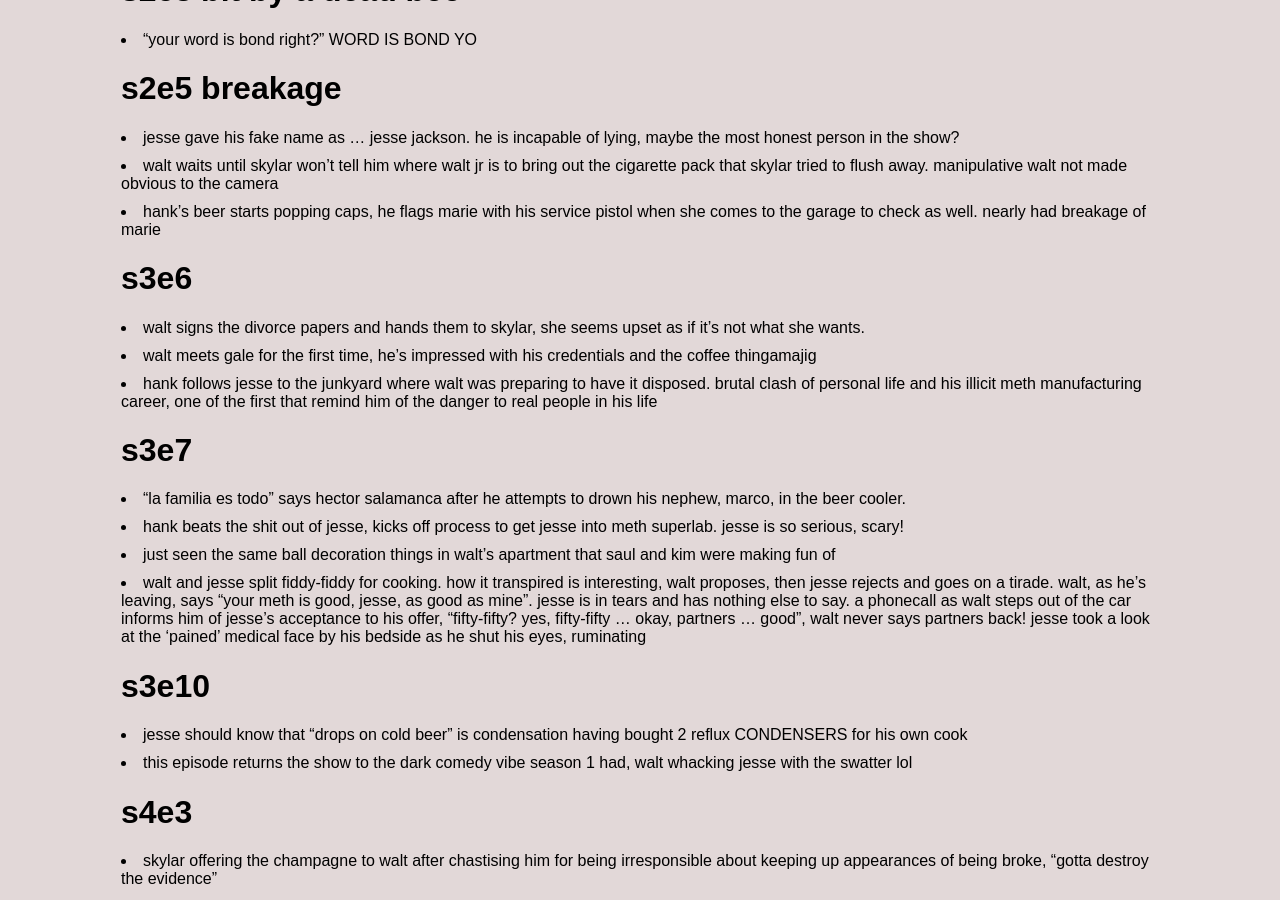
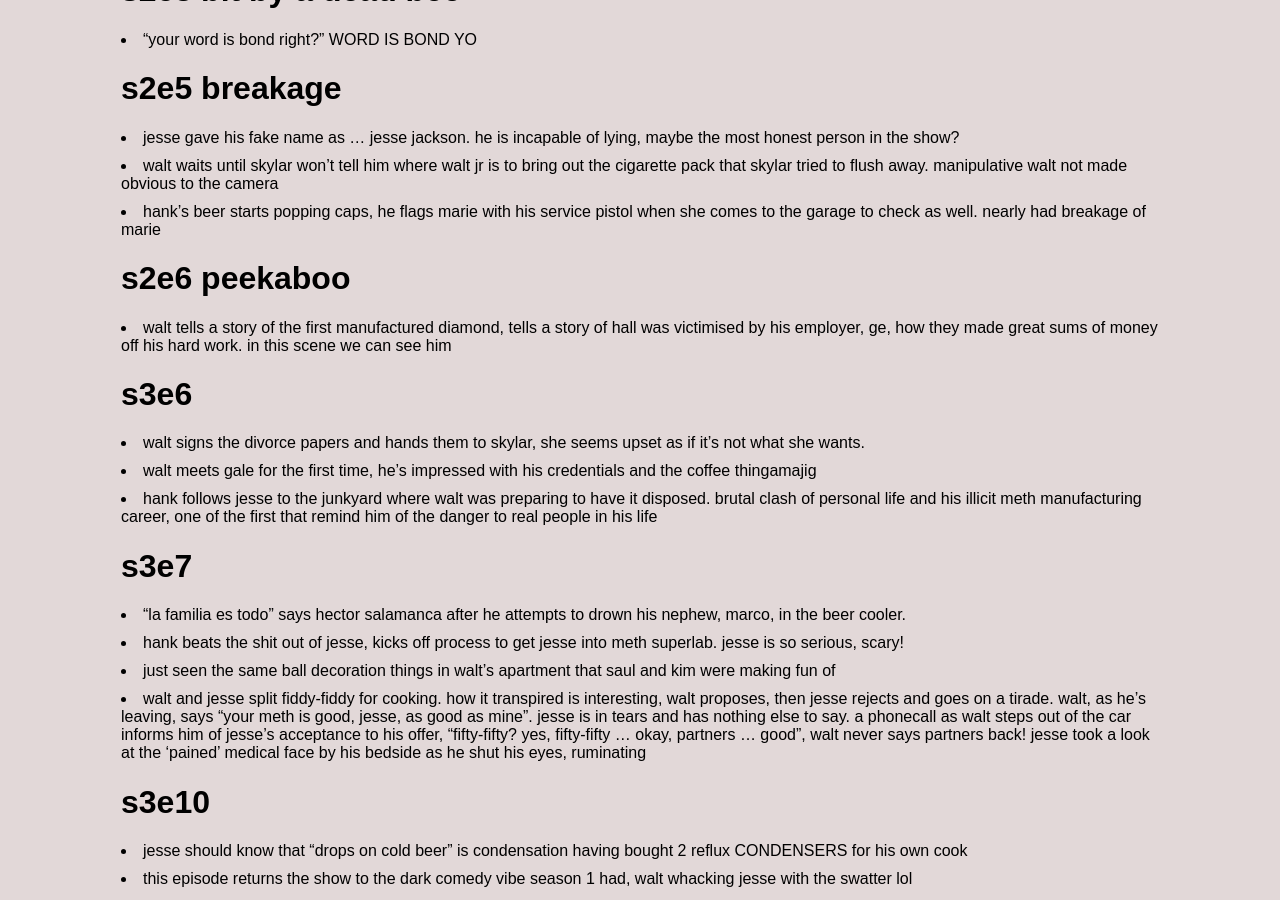
Before and after one commit to jsbaasi/jsbaasi.github.io, a Jekyll site: the page built from _posts/2026-06-08-breaking-bad-episodes.md, in a window 1280 px wide and 900 px high, scrolled down 912 px. Built offline with Jekyll 4.4.1, drawn with Linux system fonts in a browser that asks for light colours.

Commit message:
vault backup: 2026-06-15 22:57:03

```diff
--- a/_posts/2026-06-08-breaking-bad-episodes.md
+++ b/_posts/2026-06-08-breaking-bad-episodes.md
@@ -22,6 +22,8 @@ permalink: /breaking-bad/
 - jesse gave his fake name as ... jesse jackson. he is incapable of lying, maybe the most honest person in the show?
 - walt waits until skylar won't tell him where walt jr is to bring out the cigarette pack that skylar tried to flush away. manipulative walt not made obvious to the camera
 - hank's beer starts popping caps, he flags marie with his service pistol when she comes to the garage to check as well. nearly had breakage of marie
+# s2e6 peekaboo
+- walt tells a story of the first manufactured diamond, tells a story of hall was victimised by his employer, ge, how they made great sums of money off his hard work. in this scene we can see him
 # s3e6
 - walt signs the divorce papers and hands them to skylar, she seems upset as if it's not what she wants.
 - walt meets gale for the first time, he's impressed with his credentials and the coffee thingamajig
```
